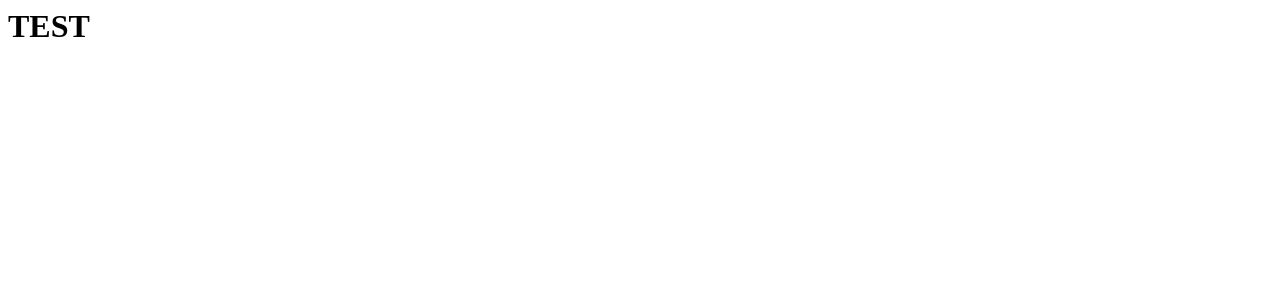
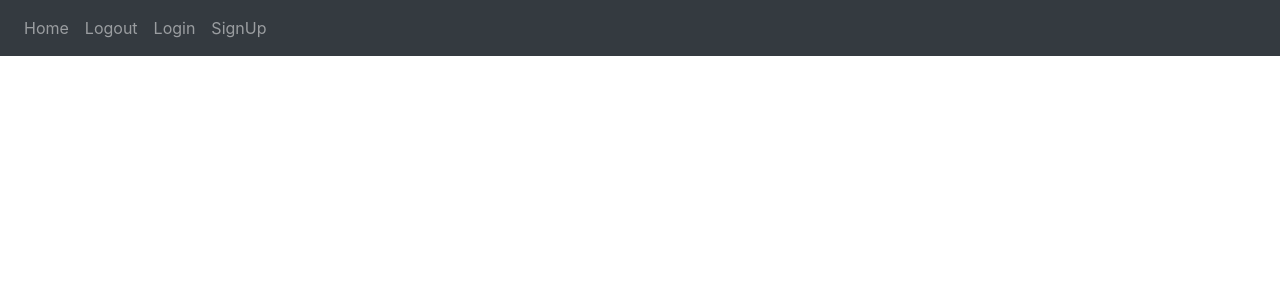
Before and after one commit to HossamElghazaly/Easy_Fly_-project-, a Flask app: page / in a window 1280 px wide. Before the commit the part shown is almost empty. Shown: the top 300 px of the page. Run offline with Flask 3, Linux system fonts and the light colour scheme; some libraries are stand-ins or nearby versions.

Commit message:
create HTML codes and test the backend that does actions in the HTML test files

```diff
--- a/applicationn/templates/base.html
+++ b/applicationn/templates/base.html
@@ -22,6 +22,14 @@
         <button class="navbar-toggler" type="button" data-toggle="collapse" data-target="#navbar">
             <span class="navbar-toggler-icon"></span>
         </button>
+        <div class="collapse navbar-collapse" id="navbar">
+            <div class="navbar-nav">
+              <a class="nav-item nav-link" id="home" href="/">Home</a>
+              <a class="nav-item nav-link" id="logout" href="/logout">Logout</a>
+              <a class="nav-item nav-link" id="login" href="/login">Login</a>
+              <a class="nav-item nav-link" id="signUp" href="/sign-up">SignUp</a>
+            </div>
+          </div>
     </nav>
     <script
       src="https://code.jquery.com/jquery-3.2.1.slim.min.js"
--- /dev/null
+++ b/applicationn/templates/home.html
@@ -0,0 +1 @@
+{% extends "base.html" %} {% block title %}changed{% endblock %}
--- a/applicationn/views.py
+++ b/applicationn/views.py
@@ -1,8 +1,8 @@
-from flask import Blueprint
+from flask import Blueprint , render_template
 
 views = Blueprint('views',__name__)
 
 
 @views.route('/')
 def home():
-    return "<h1>TEST</h1>"
+    return render_template("home.html")
```
